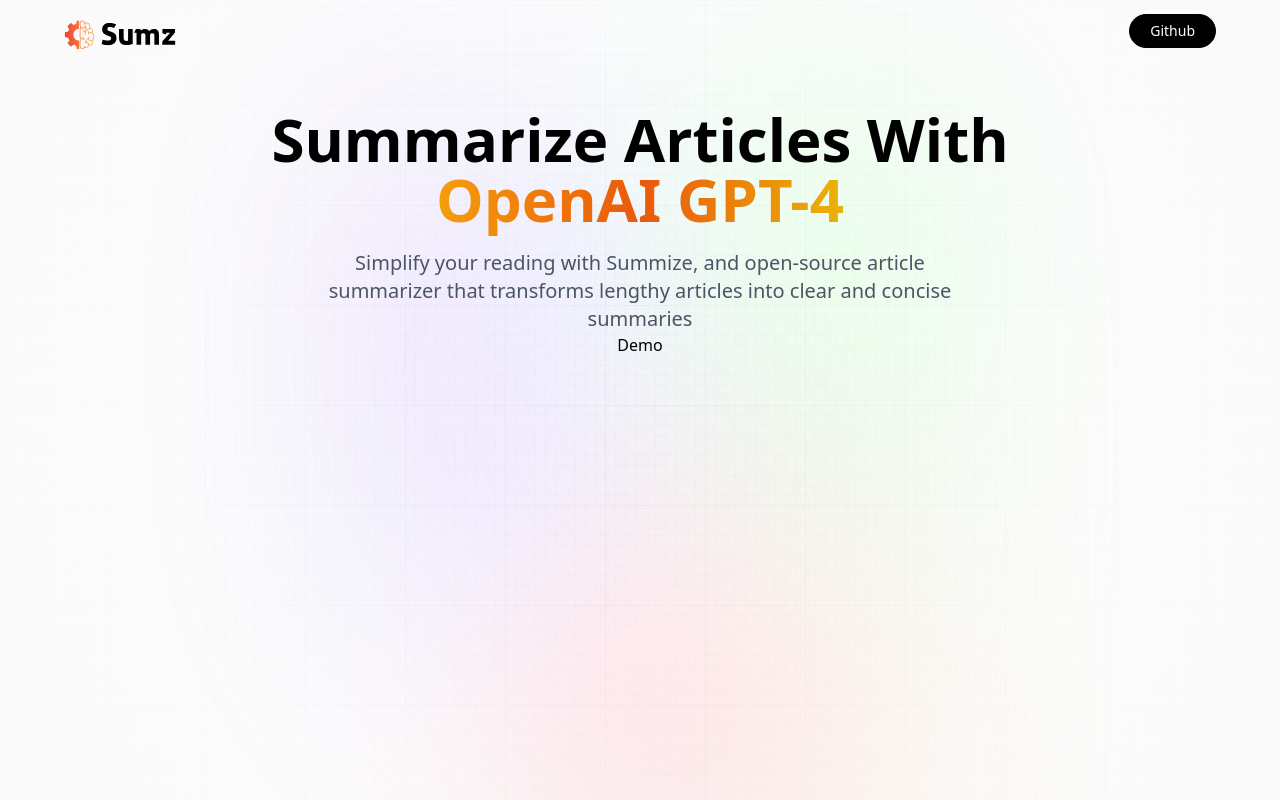
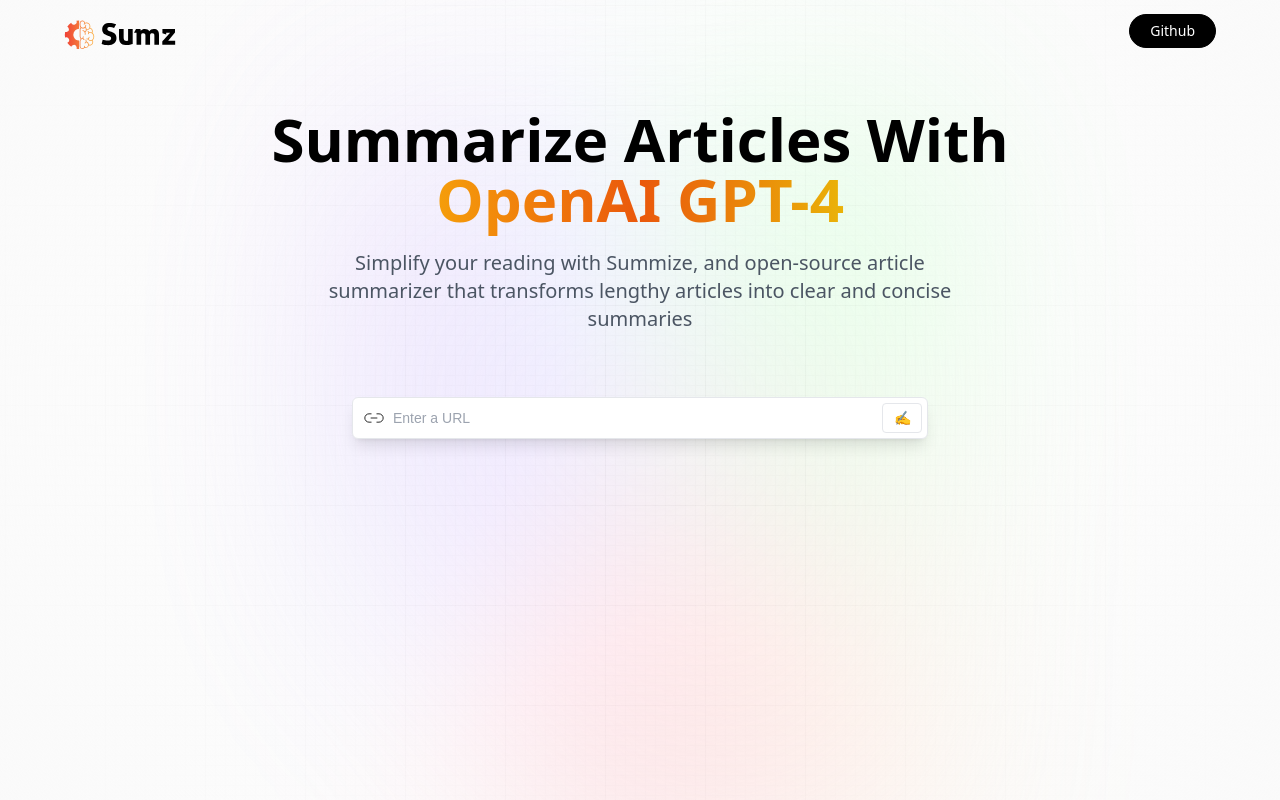
Before and after one commit to Dinujaya-Sandaruwan/Open-AI-Article-Summarizer, a React (Vite) app: page / in a window 1280 px wide. Built offline with nearby package versions, Linux system fonts and the light colour scheme; a web font is replaced by a local one.

Commit message:
Build Demo

```diff
--- a/src/components/Demo.jsx
+++ b/src/components/Demo.jsx
@@ -1,7 +1,44 @@
-import React from "react";
+import { useState, useEffect } from "react";
+import { copy, linkIcon, loader, tick } from "../assets";
 
 const Demo = () => {
-	return <div>Demo</div>;
+	const [article, setArticle] = useState({
+		url: "",
+		summary: "",
+	});
+
+	const handleSubmit = async (e) => {
+		alert("submited");
+	};
+	return (
+		<section className="mt-16 w-full max-w-xl">
+			{/* Search */}
+			<div className="flex flex-col w-full gap-2">
+				<form
+					className="relative flex justify-center items-center"
+					onSubmit={() => handleSubmit()}
+				>
+					<img src={linkIcon} className="absolute left-0 my-2 ml-3 w-5" />
+					<input
+						type="url"
+						placeholder="Enter a URL"
+						value={article.url}
+						onChange={(e) => setArticle({ ...article, url: e.target.value })}
+						required
+						className="url_input peer"
+					/>
+					<button
+						type="submit"
+						className="submit_btn peer-focus:border-gray-700 peer-focus:text-gray-700"
+					>
+						✍️
+					</button>
+				</form>
+				{/* Broser URL History */}
+			</div>
+			{/* Display Reqults */}
+		</section>
+	);
 };
 
 export default Demo;
```
